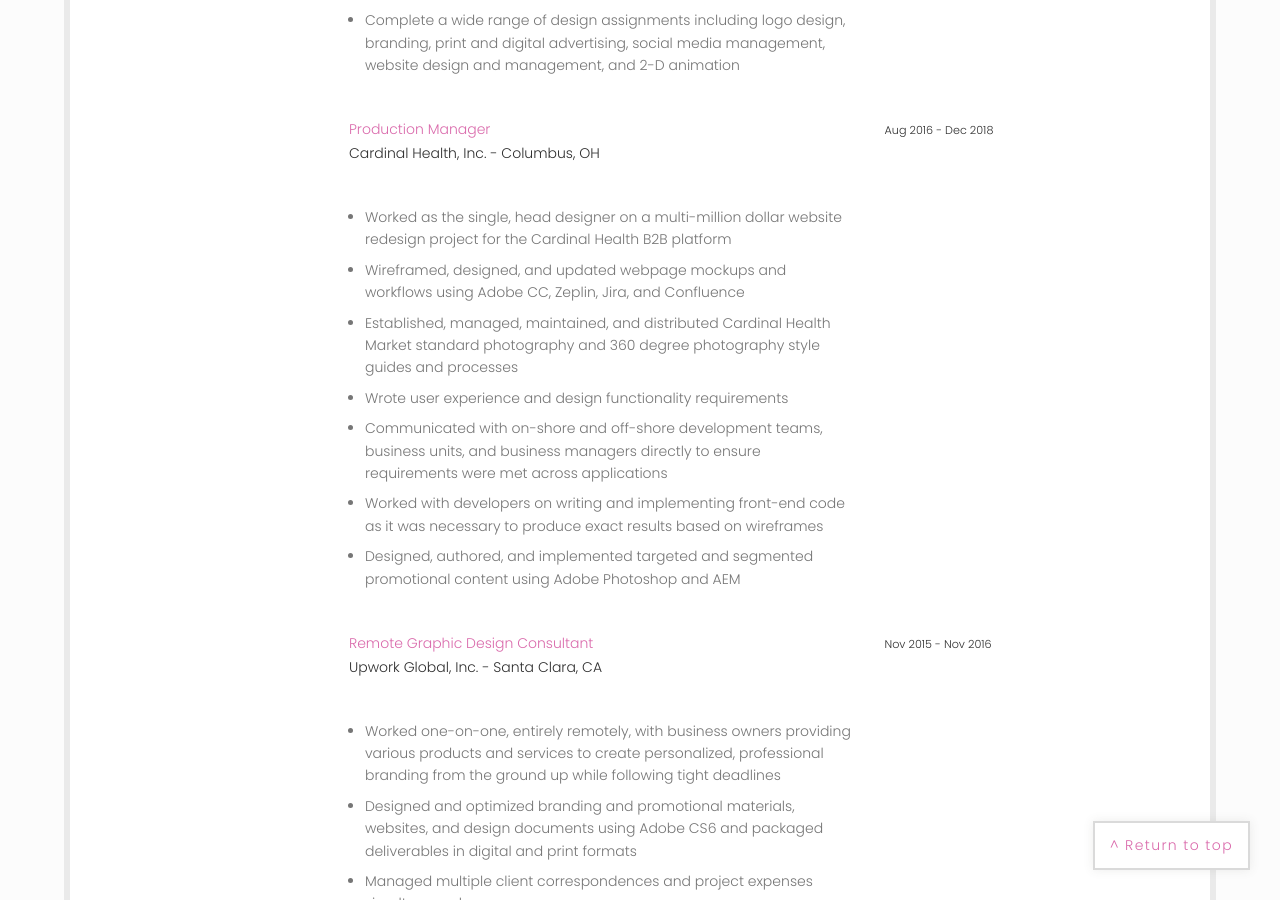
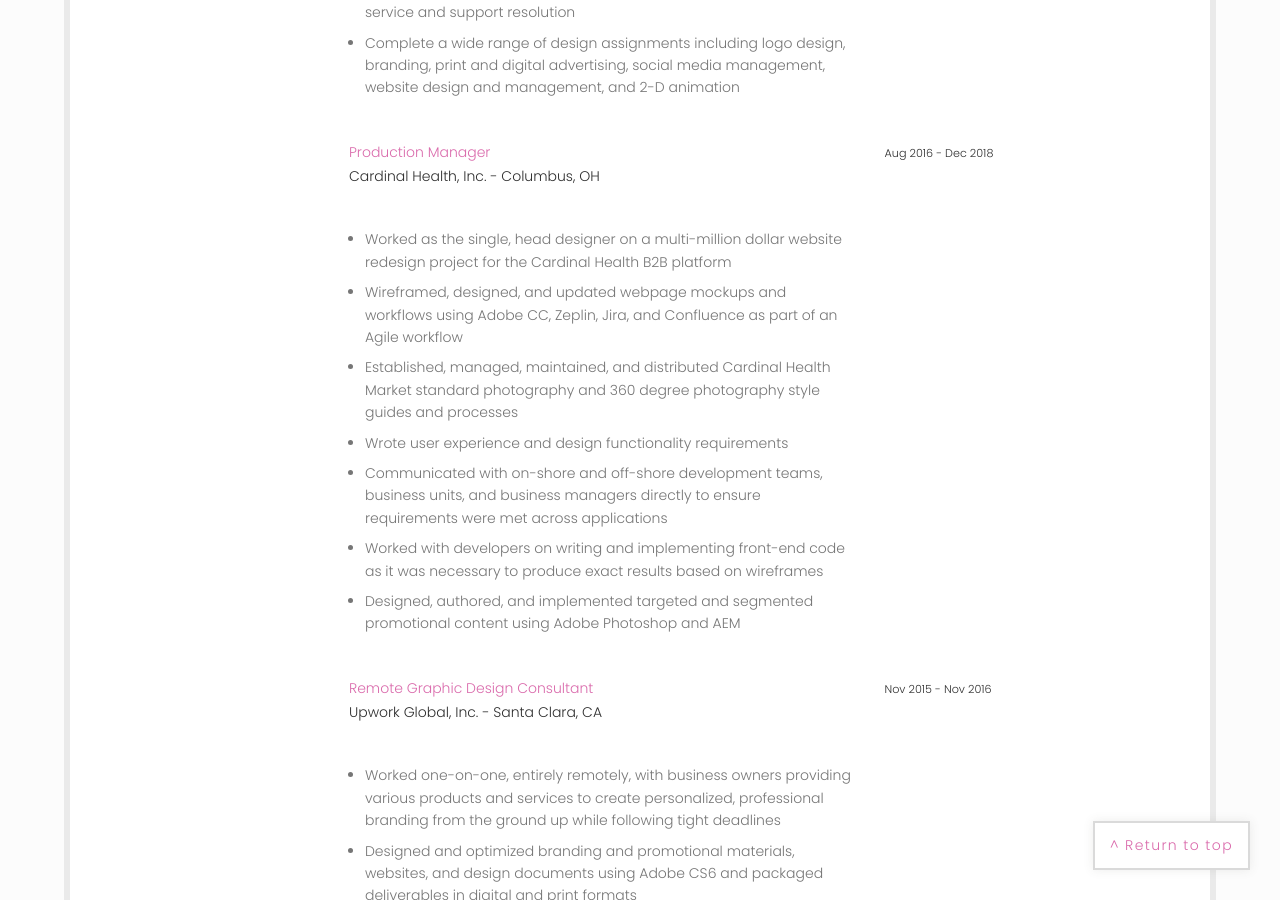
Before and after one commit to Kaedurr/portfolio, a Jekyll site: the page built from resume.html, in a window 1280 px wide and 900 px high, scrolled down 2782 px. Built offline with Jekyll 4.4.1, drawn with Linux system fonts in a browser that asks for light colours; some web fonts are replaced; some of the changed text lies outside the part shown.

Commit message:
update resume PDF and update web resume
update resume PDF and update web resume

```diff
--- a/resume.html
+++ b/resume.html
@@ -22,9 +22,9 @@
 				   	<img src="img/resume-img-20210329-07.jpg" alt="Kate Durr in pink hair and red dress poses with a model skull" class="resp main-image"/>
 			      </div>
 			      <div class="col-md-7 resume-center">
-			      	<div><p><span class="e-heading">Creative, Innovative 2D & 3D Production Designer</span><br/>
-			      	<strong>Tel:</strong> 740.972.0699<br/>
-			      	<strong>Email:</strong> katedbee@gmail.com<br/></p>
+			      	<div><p><span class="e-heading">Creative, Innovative 2D & 3D Production Designer</span><br>
+			      	<strong>Tel:</strong> 740.972.0699<br>
+			      	<strong>Email:</strong> katedbee@gmail.com<br></p>
 						<p>Driven, dedicated, & motivated 2D & 3D graphics & web designer with experience building design workflows & brand assets from the ground up who thrives in an innovative, collaborative, & unconventional creative team.</p>
 				 		</div>
 			      </div>
@@ -33,7 +33,6 @@
 					<div class="text-center">
                	<a href="img/Kate Durr - Resume - Mar 2022.pdf" class="home-btn btn" target="_blank" rel="noopener noreferrer nofollow">Download resume</a>
          		</div>
-
 	            <br>
 	            <div class="line-symbol"></div>
               </div><!-- /container -->
@@ -74,7 +73,7 @@
 				     	<li>Website design - wireframing, layout design, front end development</li>
 				     	<li>Brand creation & implementation - style guides, logos, taglines, web presence, signage</li>
 				     	<li>Print & digital advertisement design - billboards, brochures, magazines, banners</li>
-				     	<li>On site & remote project management</li>
+				     	<li>Agile workflow - on site & remote project management</li>
 				     	<li>Website management - SEO, analytics, privacy & accessibility, CMS, DNS</li>
 				     	</ul>
 				    </span></p>
@@ -191,7 +190,7 @@
 				     		<p><span class="more">
 				     		<ul class="resume-list">
 				     		<li>Worked as the single, head designer on a multi-million dollar website redesign project for the Cardinal Health B2B platform</li>
-				     		<li>Wireframed, designed, and updated webpage mockups and workflows using Adobe CC, Zeplin, Jira, and Confluence</li>
+				     		<li>Wireframed, designed, and updated webpage mockups and workflows using Adobe CC, Zeplin, Jira, and Confluence as part of an Agile workflow</li>
 				     		<li>Established, managed, maintained, and distributed Cardinal Health Market standard photography and 360 degree photography style guides and processes</li>
 				     		<li>Wrote user experience and design functionality requirements</li>
 				     		<li>Communicated with on-shore and off-shore development teams, business units, and business managers directly to ensure requirements were met across applications</li>
@@ -299,6 +298,22 @@
 	            </div><!-- /row -->
 	            <br>
 
+	            	            <br>
+	            <div class="line-symbol"></div>
+              </div><!-- /container -->
+
+
+              <!--KEYWORDS DESCRIPTION -->
+              <div class="container desc">
+	            <div class="row">
+			      <div class="col-md-2">
+				    <h4>Keywords</h4>
+			      </div>
+			      <div class="col-md-10">
+				    <p>Curious • Dedicated • Fast-learner • Genuine • Hard-working • Independent • Introverted • Kind • LGBTQ+ • Multifaceted • Observant • Resourceful • She/her • Tech-savvy</p>
+			      </div>
+
+			    </div><!-- /row -->
               </div><!-- /container -->
 
      </div><!-- End margin -->
```
Also changed, not shown: 1 other file.
